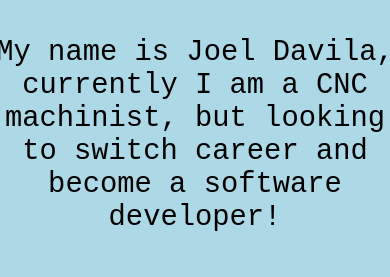
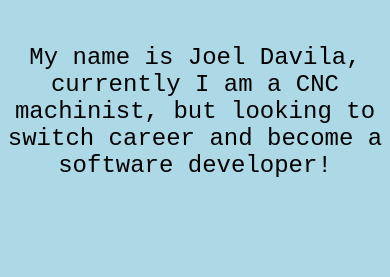
Before and after one commit to joeldavila/joel-davila-luna, a plain HTML site: page index.html in a window 390 px wide. Shown: the part 567-844 px from the top of the page. Drawn offline with Linux system fonts and the light colour scheme.

Commit message:
mobile responsiveness additional fix

```diff
--- a/css/index.css
+++ b/css/index.css
@@ -1,4 +1,4 @@
-/* desktop-first I decided to use desktop firts because when I created this website , it was stylized for desktop. I feel that it was going to be easier to add the mobile and smaller screen on media queries. For other projects I will choose mobile first */
+/* desktop-first I decided to use desktop first because when I created this website , it was stylized for desktop. I feel that it was going to be easier to add the mobile and smaller screen on media queries. For other projects I will choose mobile first */
 body {
   background-color: antiquewhite;
   color: brown;
@@ -194,6 +194,11 @@ nav ul li a:hover {
     border-radius: 20px;
   }
 
+  section p{
+    font-size: 1.5rem;
+    padding: .5rem;
+  }
+
    .experience-block{
     background-color: rgb(75, 111, 174);
     font-family: 'Segoe UI', Tahoma, Geneva, Verdana, sans-serif;
```
